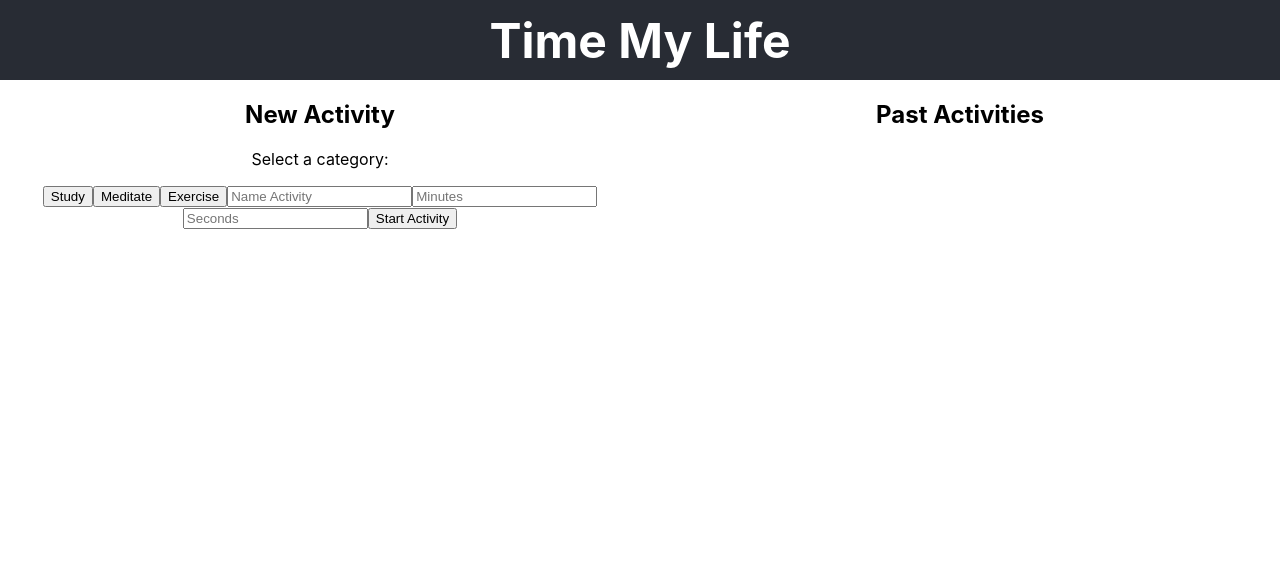
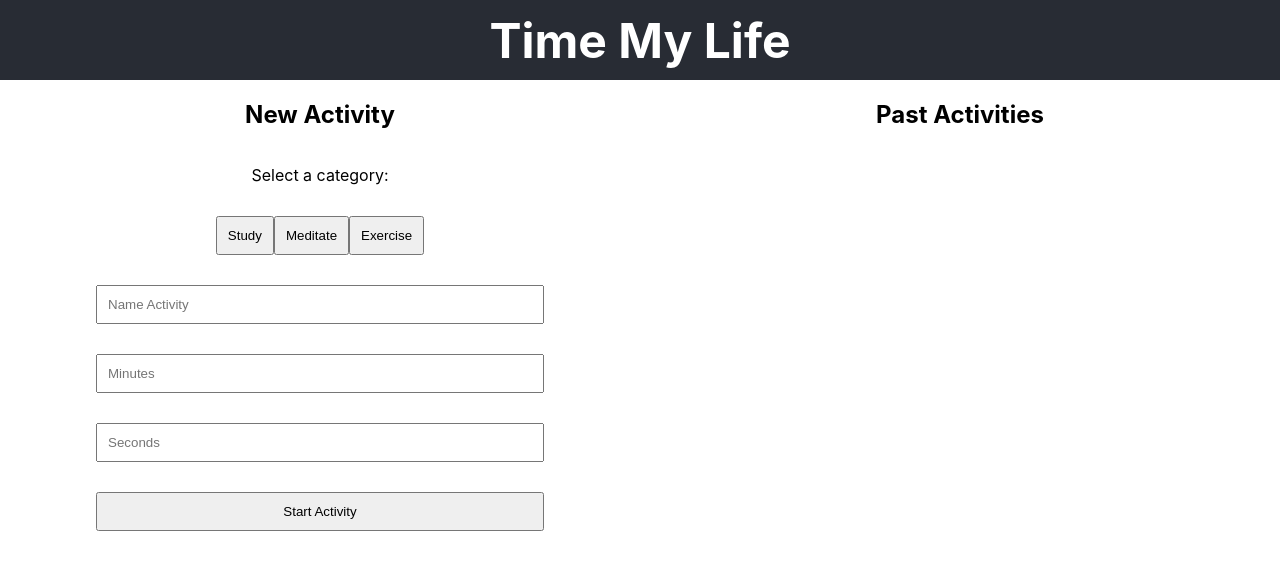
Before and after one commit to SamanthaLFreeman/timeMyLife, a React (Create React App) app: page / in a window 1280 px wide. Shown: the top 570 px of the page. Built offline with nearby package versions, Linux system fonts and the light colour scheme.

Commit message:
Add basic styling for the ActivityForm

```diff
--- a/src/ActivityForm/ActivityForm.js
+++ b/src/ActivityForm/ActivityForm.js
@@ -5,13 +5,23 @@ const ActivityForm = () => {
     <form className='ActivityForm'>
       <h2>New Activity</h2>
       <p>Select a category:</p>
-      <button>Study</button>
-      <button>Meditate</button>
-      <button>Exercise</button>
-      <input placeholder='Name Activity'/>
-      <input placeholder='Minutes' />
-      <input placeholder='Seconds' />
-      <button>Start Activity</button>
+      <div className='categories'>
+        <button>Study</button>
+        <button>Meditate</button>
+        <button>Exercise</button>
+      </div>
+      <div className='inputs'>
+        <input
+          placeholder='Name Activity'
+          type='text' />
+        <input
+          placeholder='Minutes'
+          type='number' />
+        <input
+          placeholder='Seconds'
+          type='number' />
+        <button>Start Activity</button>
+      </div>
     </form>
   )
 }
--- a/src/styles/_ActivityForm.scss
+++ b/src/styles/_ActivityForm.scss
@@ -1,3 +1,26 @@
 .ActivityForm {
+  align-items: center;
+  display: flex;
+  flex-direction: column;
   width: 50%;
 }
+
+.categories {
+  width: 70%;
+}
+
+.inputs {
+  display: flex;
+  flex-direction: column;
+  width: 70%;
+}
+
+input {
+  margin: 15px 0;
+  padding: 10px;
+}
+
+button {
+  margin: 15px 0;
+  padding: 10px;
+}
```
